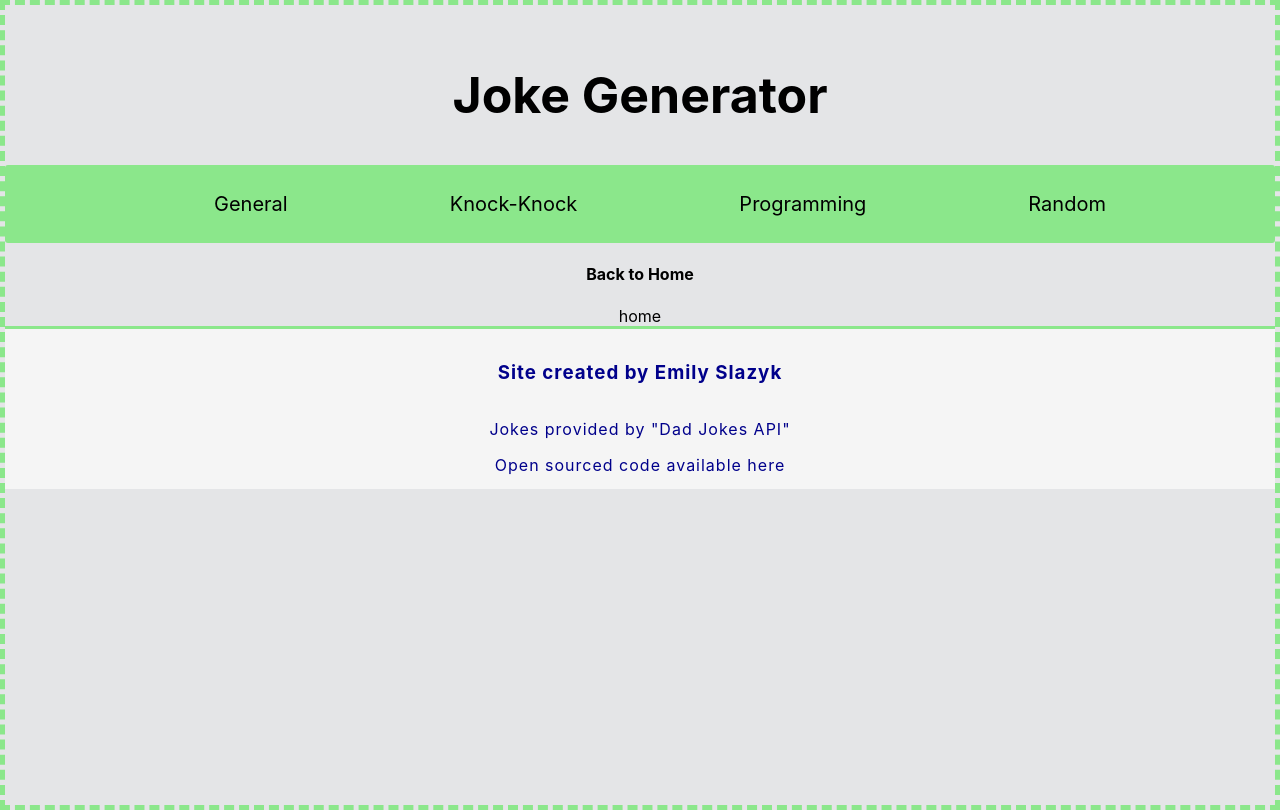
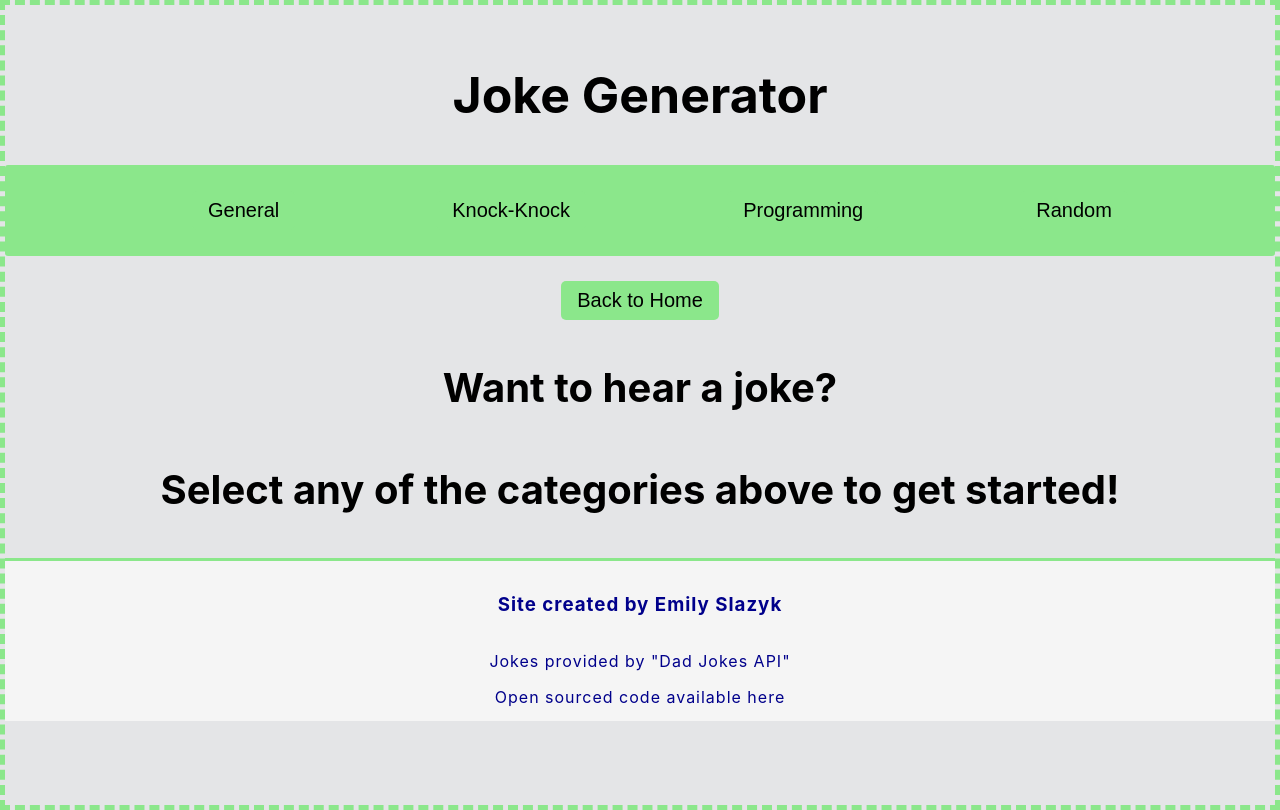
Before and after one commit to eslazyk10/dad-jokes-react, a React (Create React App) app: page / in a window 1280 px wide. Built offline with nearby package versions, Linux system fonts and the light colour scheme.

Commit message:
added h2s to home page and hover effect buttons in all links to note function

```diff
--- a/src/App.js
+++ b/src/App.js
@@ -2,8 +2,7 @@ import React from "react";
 import {
   BrowserRouter as Router,
   Switch,
-  Route,
-  Link
+  Route
 } from "react-router-dom";
 import Home from "./Home";
 import General from "./General";
--- a/src/Header.js
+++ b/src/Header.js
@@ -11,25 +11,33 @@ function Header() {
             <nav className="header__nav">
                 <ul className="header__list">
                     <li className="header__link">
-                        <Link to="/General" style={{color: '#000', textDecoration:'none'}} >General</Link>
+                        <button>
+                            <Link to="/General" style={{color: '#000', textDecoration:'none'}} >General</Link>
+                        </button>
                     </li>
 
                     <li className="header__link">
-                        <Link to="/Knock" style={{color: '#000', textDecoration:'none'}} >Knock-Knock</Link>
+                        <button>
+                            <Link to="/Knock" style={{color: '#000', textDecoration:'none'}} >Knock-Knock</Link>
+                        </button>
                     </li>
 
                     <li className="header__link">
-                        <Link to="/Programming" style={{color: '#000', textDecoration:'none'}} >Programming</Link>
+                        <button>
+                            <Link to="/Programming" style={{color: '#000', textDecoration:'none'}} >Programming</Link>
+                        </button>
                     </li>
 
                     <li className="header__link">
-                        <Link to="/Random" style={{color: '#000', textDecoration:'none'}} >Random</Link>
+                        <button>
+                            <Link to="/Random" style={{color: '#000', textDecoration:'none'}} >Random</Link>
+                        </button>
                     </li>
                 </ul>
             </nav>
-            <h4 className="header__homeLink">
+            <button className="header__homeLink">
                 <Link to="/" style={ { color: '#000', textDecoration: 'none' } }>Back to Home</Link>
-            </h4>
+            </button>
         </div>
     );
 }
--- a/src/Home.js
+++ b/src/Home.js
@@ -6,7 +6,8 @@ function Home() {
     return (
         <div>
             <Header />
-            home
+            <h2>Want to hear a joke?</h2>
+            <h2>Select any of the categories above to get started!</h2>
             <Footer />
         </div>
     )
--- a/src/css/Header.css
+++ b/src/css/Header.css
@@ -10,8 +10,8 @@
 
 .header__nav {
   background-color: #8be78b;
-  padding: 7px;
   border-radius: 3px;
+  padding: 6px;
 }
 
 .header__list {
@@ -26,3 +26,20 @@
   list-style: none;
   display: flex;
 }
+
+.header button {
+  background-color: #8be78b;
+  padding: 8px 16px;
+  border-radius: 5px;
+  border: none;
+  font-size: 20px;
+}
+
+.header button:hover {
+  border: 1px solid #000;
+  padding: 7px 15px;
+}
+
+.header__homeLink {
+  margin-top: 25px;
+}
```
